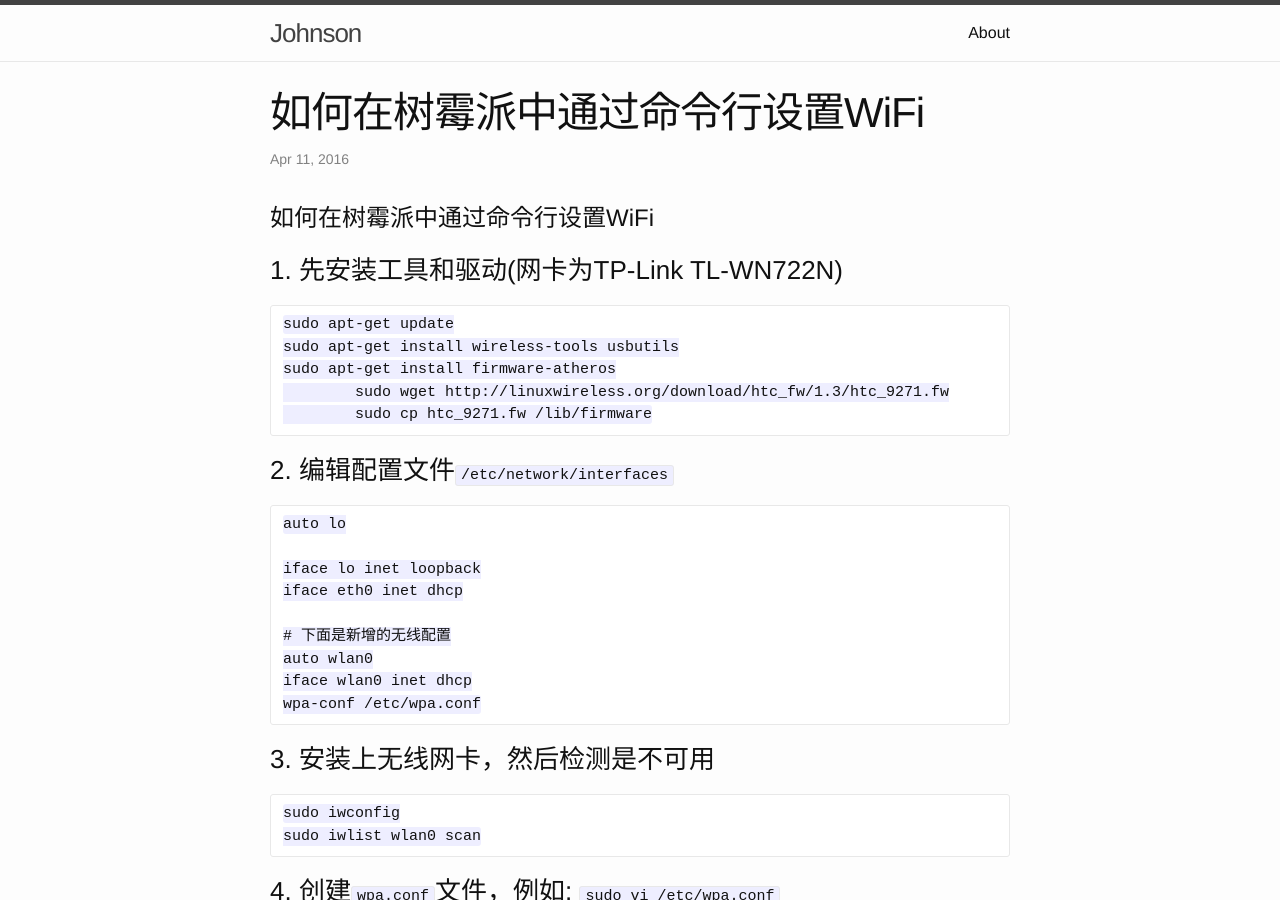
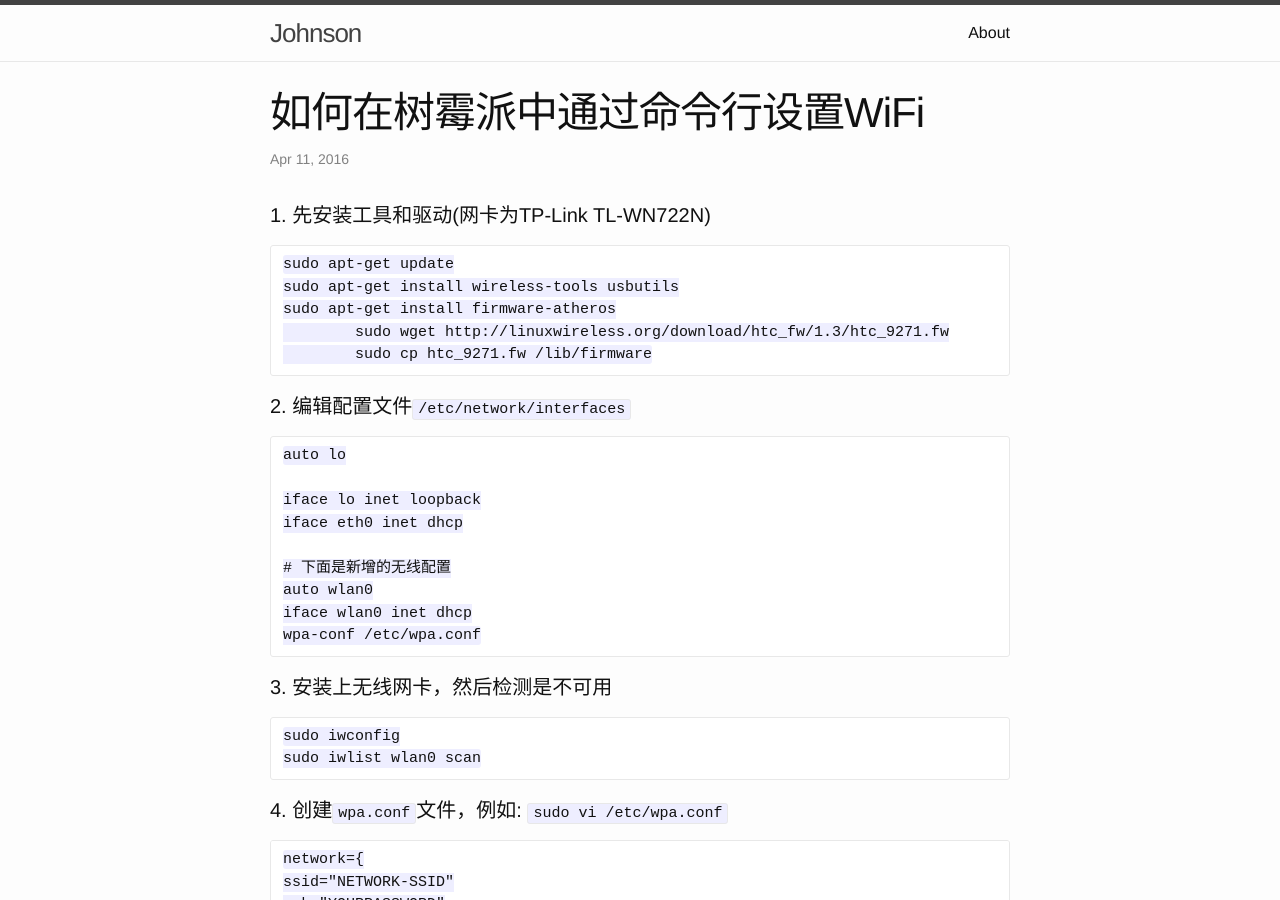
Before and after one commit to cnyjon/cnyjon.github.io, a Jekyll site: the page built from _posts/2016-04-11-How_to_Setup_WiFi_On_Your_Raspberry_Pi_via_the_Command_Line.markdown, in a window 1280 px wide and 900 px high. Built offline with Jekyll 4.4.1, drawn with Linux system fonts in a browser that asks for light colours.

Commit message:
如何在树霉派中通过命令行设置WiFi

```diff
--- a/_posts/2016-04-11-How_to_Setup_WiFi_On_Your_Raspberry_Pi_via_the_Command_Line.markdown
+++ b/_posts/2016-04-11-How_to_Setup_WiFi_On_Your_Raspberry_Pi_via_the_Command_Line.markdown
@@ -2,14 +2,10 @@
 layout: post
 title:  "如何在树霉派中通过命令行设置WiFi"
 date:   2016-04-11 23:05:20
-categories: Raspberry Pi
+categories: RaspberryPi
 
 ---
-
-# 如何在树霉派中通过命令行设置WiFi
-
-### 1. 先安装工具和驱动(网卡为TP-Link TL-WN722N)
-
+#### 1. 先安装工具和驱动(网卡为TP-Link TL-WN722N)
 
 	sudo apt-get update
 	sudo apt-get install wireless-tools usbutils
@@ -17,7 +13,7 @@ categories: Raspberry Pi
  	sudo wget http://linuxwireless.org/download/htc_fw/1.3/htc_9271.fw
  	sudo cp htc_9271.fw /lib/firmware
 
-### 2. 编辑配置文件`/etc/network/interfaces`
+#### 2. 编辑配置文件`/etc/network/interfaces`
 
 	auto lo
 
@@ -29,12 +25,12 @@ categories: Raspberry Pi
 	iface wlan0 inet dhcp
 	wpa-conf /etc/wpa.conf
 
-### 3. 安装上无线网卡，然后检测是不可用
+#### 3. 安装上无线网卡，然后检测是不可用
 
 	sudo iwconfig
 	sudo iwlist wlan0 scan
 
-### 4. 创建`wpa.conf`文件，例如: `sudo vi /etc/wpa.conf`
+#### 4. 创建`wpa.conf`文件，例如: `sudo vi /etc/wpa.conf`
 
 	network={
 	ssid="NETWORK-SSID"
@@ -53,6 +49,6 @@ categories: Raspberry Pi
 	auth_alg=OPEN
 	}
 
-### 5. 最后重启设备
+#### 5. 最后重启设备
 
 	sudo reboot
```
